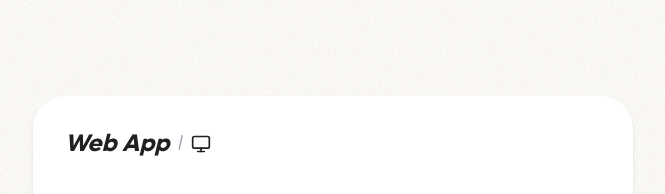
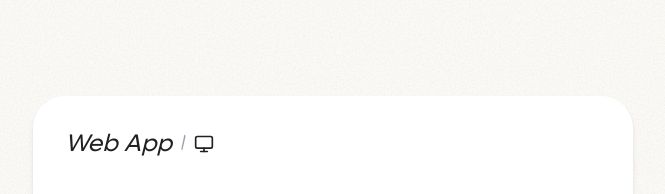
Before and after one commit to goncalofm90/portfolio-sandra-lemos, a React (Vite) app: page / in a window 1280 px wide. Shown: the part 1328-1522 px from the top of the page, without its empty margins (307-972 px from the left). Built offline with nearby package versions, Linux system fonts and the light colour scheme.

Commit message:
fw updates

```diff
--- a/src/components/Card.tsx
+++ b/src/components/Card.tsx
@@ -57,7 +57,7 @@ const Card = ({
       className="block w-150 bg-white rounded-4xl shadow-md overflow-hidden hover:shadow-lg transition-shadow duration-300 p-8"
     >
       <div className="bg-white-50 dark:bg-white-700 flex items-center space-x-2 ">
-        <span className="font-lufga italic text-2xl font-bold text-black">
+        <span className="font-lufga italic text-2xl font-lufga-400 text-black">
           {type}
         </span>
         <span className="text-gray-400">|</span>
```
